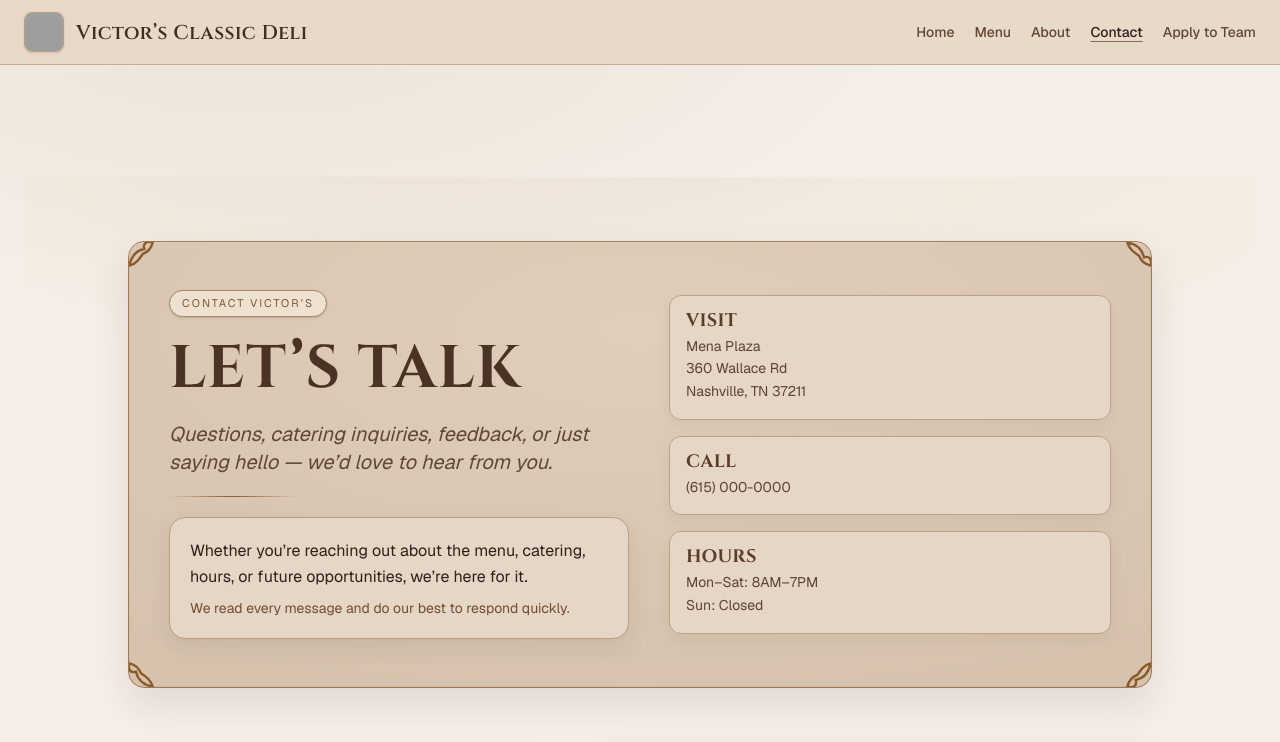
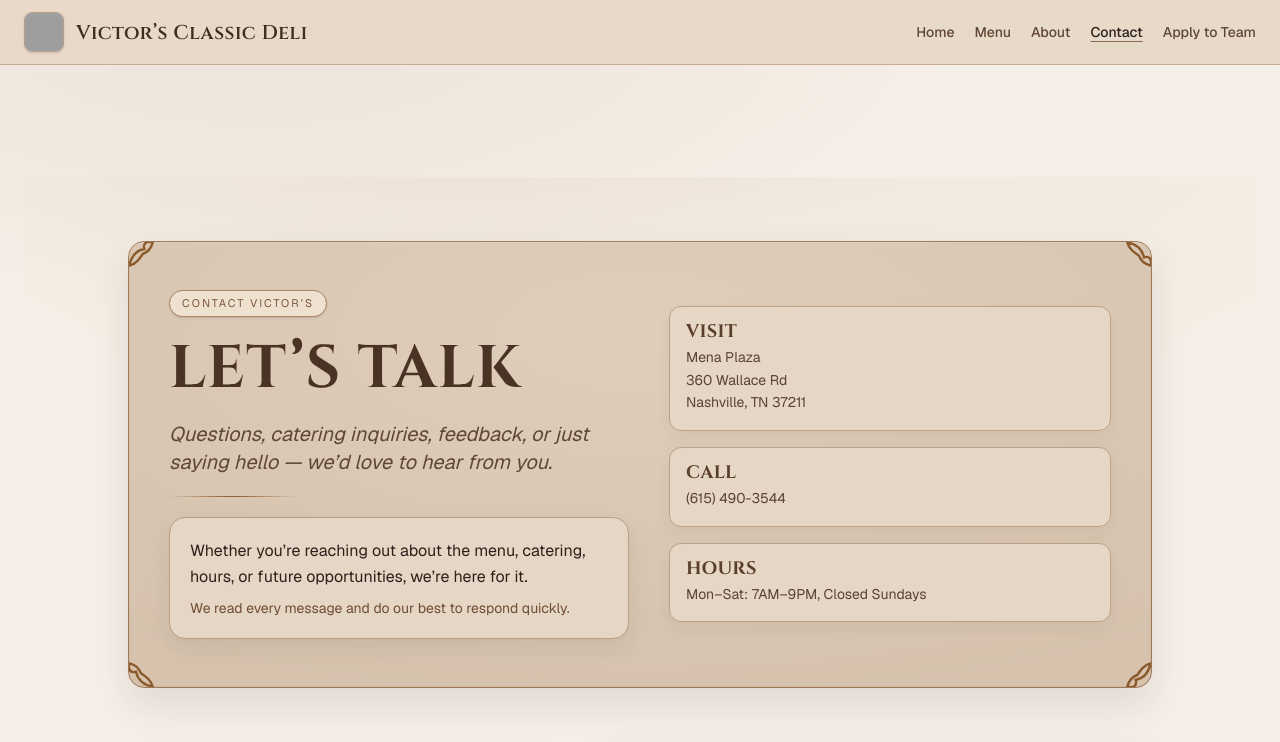
Before and after one commit to Kimberlyamaya2/deli-site, a Next.js app: page /contact in a window 1280 px wide. Shown: the top 742 px of the page. Built offline with nearby package versions, Linux system fonts and the light colour scheme; grey boxes are pictures that could not be loaded.

Commit message:
update contact

```diff
--- a/src/app/(marketing)/contact/page.tsx
+++ b/src/app/(marketing)/contact/page.tsx
@@ -97,11 +97,11 @@ export default function ContactPage() {
                 },
                 {
                   h: "Call",
-                  p: "(615) 000-0000",
+                  p: "(615) 490-3544",
                 },
                 {
                   h: "Hours",
-                  p: "Mon–Sat: 8AM–7PM\nSun: Closed",
+                  p: "Mon–Sat: 7AM–9PM, Closed Sundays",
                 },
               ].map((item) => (
                 <div
```
